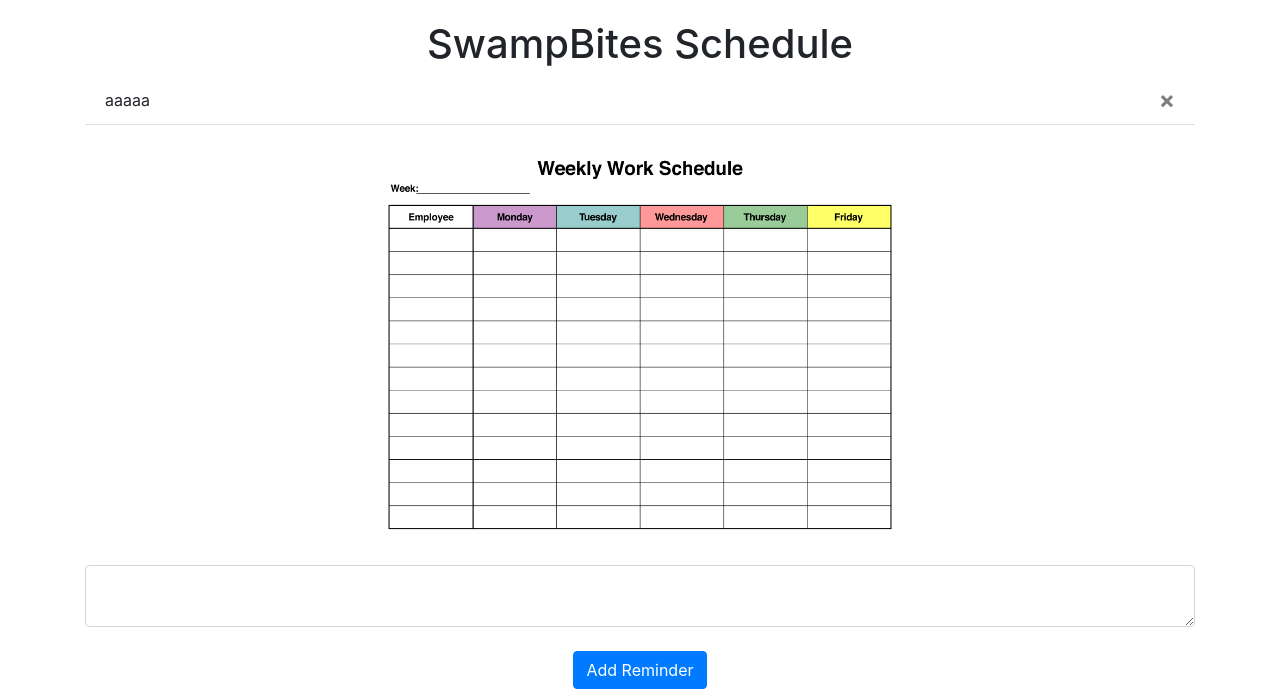
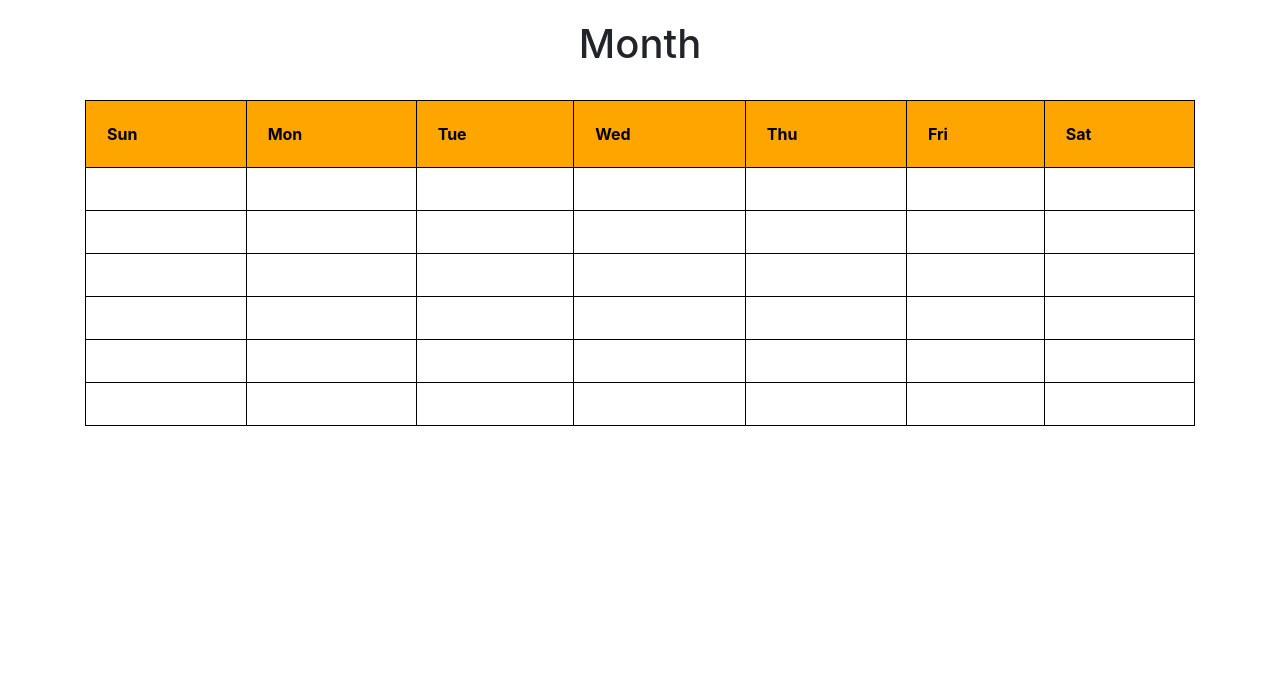
Before and after one commit to PatrickKallenbach/CENGroup6Project, a Flask app: page / in a window 1280 px wide. Shown: the part 56-746 px from the top of the page. Run offline with Flask 3, Linux system fonts and the light colour scheme; a user stored in the database is signed in; lists and menus that the app fills with data are empty; some libraries are stand-ins or nearby versions.

Commit message:
added basic calendar frame on homepage

```diff
--- a/website/templates/front_page.html
+++ b/website/templates/front_page.html
@@ -1,6 +1,7 @@
 {% extends "base.html" %}
 {% block title %}FrontPage{% endblock %}
 {% block content %}
+
 <h1 align="center" style="padding-top: 50px;">Welcome to the SwampBites Scheduling System!</h1>
 
 <div class="container-fluid">
--- a/website/templates/home.html
+++ b/website/templates/home.html
@@ -1,10 +1,11 @@
 {% extends "base.html" %}
 {% block title %}Home{% endblock %}
 {% block content %}
-<h1 align="center" style="padding-top: 20px;">SwampBites Schedule</h1>
+<!DOCTYPE html>
+<h1 align="center" style="padding-top: 20px;">Month</h1>
 
 <!-- Notes -->
-<ul class="list-group list-group-flush" id="notes">
+<!-- <ul class="list-group list-group-flush" id="notes">
   {% for note in user.notes %}
   <li class="list-group-item">
     {{ note.data }}
@@ -15,7 +16,7 @@
   {% endfor %}
 </ul>
 
-<!-- Image -->
+<!-- Image
 <div class="d-flex justify-content-center align-items-center" style="height: 50vh; margin-top: 20px; margin-bottom: 20px;">
   <img src="static/temporary_schedule_image.png" alt="Centered Image" class="img-fluid" style="max-height: 100%;">
 </div>
@@ -27,5 +28,113 @@
   <div align="center">
     <button type="submit" class="btn btn-primary">Add Reminder</button>
   </div>
-</form>
+</form> -->
+
+<head>
+    <style>
+        table {
+            border-collapse: collapse;
+            background: white;
+            color: black;
+            border: 1px black;
+            border-style: inset
+
+        }
+
+        th,
+        td {
+            font-weight: bold;
+            border: 1px black;
+            border-style: inset
+        }
+    </style>
+</head>
+<br>
+
+<body>
+    <table bgcolor="lightgrey" align="center"
+        style="width:100%; height:100%"
+        cellspacing="21" cellpadding="21">
+
+        <caption align="top">
+        </caption>
+
+        <thead>
+            <tr>
+                <th style="color: black; background: orange;">
+                    Sun</th>
+                <th style="color: black; background: orange;">
+                    Mon</th>
+                <th style="color: black; background: orange;">
+                    Tue</th>
+                <th style="color: black; background: orange;">
+                    Wed</th>
+                <th style="color: black; background: orange;">
+                    Thu</th>
+                <th style="color: black; background: orange;">
+                    Fri</th>
+                <th style="color: black; background: orange;">
+                    Sat</th>
+            </tr>
+        </thead>
+
+        <tbody>
+            <tr>
+                <td></td>
+                <td></td>
+                <td></td>
+                <td></td>
+                <td></td>
+                <td></td>
+                <td></td>
+            </tr>
+            <tr></tr>
+            <tr>
+                <td></td>
+                <td></td>
+                <td></td>
+                <td></td>
+                <td></td>
+                <td></td>
+                <td></td>
+            </tr>
+            <tr>
+                <td></td>
+                <td></td>
+                <td></td>
+                <td></td>
+                <td></td>
+                <td></td>
+                <td></td>
+            </tr>
+            <tr>
+                <td></td>
+                <td></td>
+                <td></td>
+                <td></td>
+                <td></td>
+                <td></td>
+                <td></td>
+            </tr>
+            <tr>
+                <td></td>
+                <td></td>
+                <td></td>
+                <td></td>
+                <td></td>
+                <td></td>
+                <td></td>
+            </tr>
+            <tr>
+                <td></td>
+                <td></td>
+                <td></td>
+                <td></td>
+                <td></td>
+                <td></td>
+                <td></td>
+            </tr>
+        </tbody>
+    </table>
+</body>
 {% endblock %}
```
Also changed, not shown: instance/database.db.
